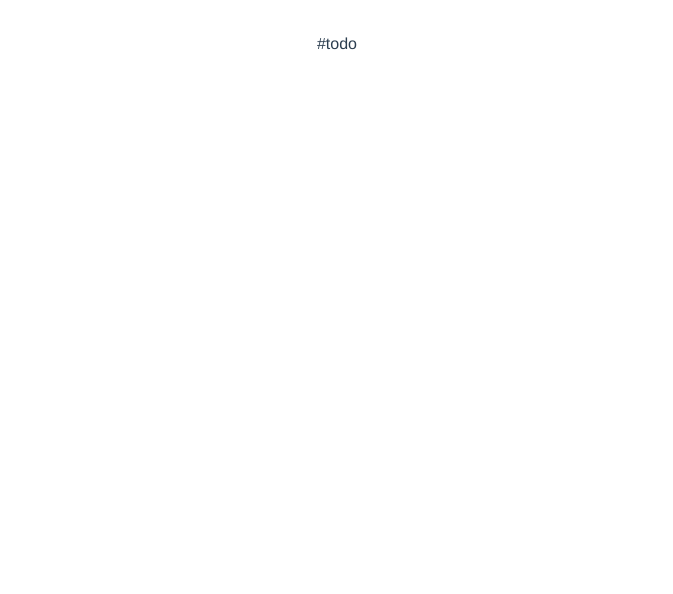
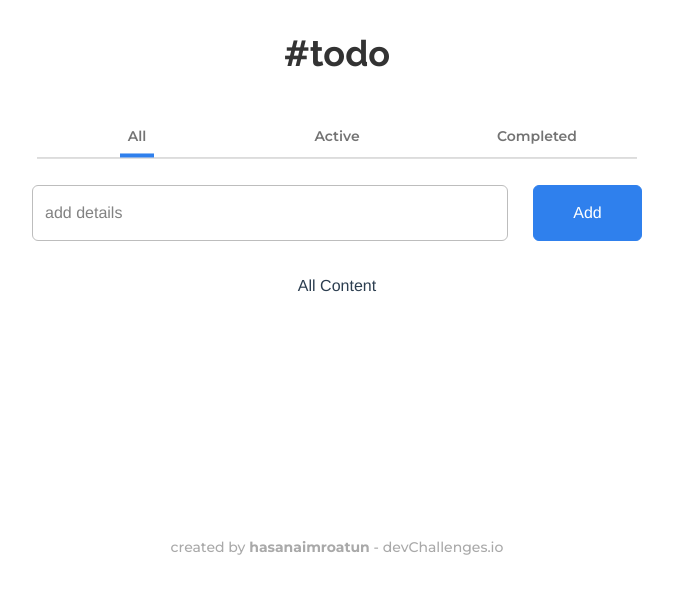
Before and after one commit to hasanaimroatun/wpu-tdDoChallenge, a Vue app: page / in a window 1280 px wide. Shown: the top 594 px of the page, without its empty margins (303-976 px from the left). Built offline with nearby package versions, Linux system fonts and the light colour scheme.

Commit message:
add data, mounted, updated, methods, and style to elements

```diff
--- a/src/components/ToDoContainer.vue
+++ b/src/components/ToDoContainer.vue
@@ -1,15 +1,234 @@
 <template>
     <div>
         <div class="title">#todo</div>
+        <nav class="navbar navbar-expand bg-transparent position-absolute start-50 translate-middle ">
+            <div class="container-fluid">
+                <ul class="navbar-nav">
+                    <li class="nav-item">
+                    <a class="nav-link"
+                        href="#"
+                        @click="activeTab = 'AllContent'"
+                        :style="bStyle1"
+                    >
+                        All
+                    </a>
+                    </li>
+                    <li class="nav-item">
+                    <a class="nav-link"
+                        href="#"
+                        @click="activeTab = 'ActiveContent'"
+                        :style="bStyle2"
+                    >
+                        Active
+                    </a>
+                    </li>
+                    <li class="nav-item">
+                    <a class="nav-link"
+                        href="#"
+                        @click="activeTab = 'CompletedContent'"
+                        :style="bStyle3"
+                    >
+                        Completed
+                    </a>
+                    </li>
+                </ul>
+            </div>
+        </nav>
+        <div class="inputContainer position-absolute start-50 translate-middle">
+            <input
+                type="text"
+                class="form-control"
+                placeholder="add details"
+                aria-label="add details"
+                aria-describedby="button-addon"
+                v-model="todoData"
+            >
+            <button
+                class="btn btn-primary"
+                type="button"
+                id="button-addon"
+                @click="addTodo"
+            >
+                Add
+            </button>
+        </div>
+        <keep-alive>
+            <component :is='activeTab' class="content"/>
+        </keep-alive>
+        <div class="createdBy">created by <a href="#">hasanaimroatun</a> - devChallenges.io</div>
     </div>
 </template>
 
 <script>
+import AllContent from './AllContent.vue'
+import ActiveContent from './ActiveContent.vue'
+import CompletedContent from './CompletedContent.vue'
+
     export default {
-        name: 'todo-container'
+        name: 'todo-container',
+        components: {
+            AllContent,
+            ActiveContent,
+            CompletedContent,
+        },
+        data() {
+            return {
+                activeTab: 'AllContent',
+                bStyle1: {
+                    borderBottom: ''
+                },
+                bStyle2: {
+                    borderBottom: ''
+                },
+                bStyle3: {
+                    borderBottom: ''
+                },
+                todoData: '',
+                todoContainer: []
+            }
+        },
+        mounted() {
+            this.bStyle1.borderBottom = '4px solid #2F80ED',
+            this.bStyle2.borderBottom = '4px solid transparent',
+            this.bStyle3.borderBottom = '4px solid transparent'
+        },
+        updated() {
+            this.activeTab == 'AllContent' ? this.bStyle1.borderBottom = '4px solid #2F80ED' : this.bStyle1.borderBottom = '4px solid transparent',
+            this.activeTab == 'ActiveContent' ? this.bStyle2.borderBottom = '4px solid #2F80ED' : this.bStyle2.borderBottom = '4px solid transparent',
+            this.activeTab == 'CompletedContent' ? this.bStyle3.borderBottom = '4px solid #2F80ED' : this.bStyle3.borderBottom = '4px solid transparent'
+        },
+        methods: {
+            addTodo() {
+                this.todoContainer.push(this.todoData)
+                console.log(this.todoContainer)
+            }
+        }
     }
 </script>
 
 <style scoped>
+@import url('https://fonts.googleapis.com/css2?family=Montserrat:wght@400;500;600;700&family=Raleway:wght@700&display=swap');
 
+.title {
+    font-family: 'Raleway', sans-serif;
+    font-weight: 700;
+    font-size: 36px;
+    line-height: 42.26px;
+    color: #333333;
+}
+
+.navbar li {
+    font-family: 'Montserrat', sans-serif;
+    font-weight: 600;
+    font-size: 14px;
+    line-height: 17.07px;
+    color: #333333;
+    border-bottom: 1px solid #BDBDBD;
+    width: 200px;
+    display: flex;
+    flex-wrap: nowrap;
+    justify-content: center;
+    align-items: center;
+    margin-top: 131px;
+}
+
+.navbar li a {
+    width: fit-content;
+}
+
+.navbar li a:focus {
+    width: fit-content;
+}
+
+.inputContainer {
+    width: 610px;
+    margin-top: 139px;
+    display: flex;
+    gap: 25px;
+}
+
+input {
+    width: 476px;
+    height: 56px;
+    border: 1px solid #BDBDBD;
+}
+
+input,
+input::placeholder {
+    color: #828282;
+}
+
+input:focus {
+    outline: none;
+    box-shadow: none;
+}
+
+button {
+    width: 109px;
+    background-color: #2F80ED;
+    border: 1px solid #2F80ED;
+    color: white;
+}
+
+.content {
+    margin-top: 200px;
+}
+
+.createdBy {
+    font-family: 'Montserrat', sans-serif;
+    font-weight: 500;
+    font-size: 14px;
+    line-height: 17.07;
+    width: 100%;
+    text-align: center;
+    position: relative;
+    top: 130px;
+    color: #A9A9A9;
+}
+
+.createdBy a {
+    font-weight: 700;
+    color: inherit;
+    text-decoration: none;
+}
+
+.createdBy a:hover {
+    color: #333333;
+}
+
+@media screen and (max-width: 995px) {
+    .navbar li {
+        width: 150px;
+    }
+
+    .inputContainer {
+        width: 460px;
+    }
+
+    input {
+        width: 326px;
+    }
+}
+
+@media screen and (max-width: 600px) {
+        .navbar li {
+        width: 110px;
+    }
+
+    .inputContainer {
+        width: 330px;
+    }
+
+    .inputContainer {
+        gap: 10px;
+    }
+
+    input {
+        width: 256px;
+    }
+
+    button {
+        width: 80px;
+    }
+}
 </style>
```
